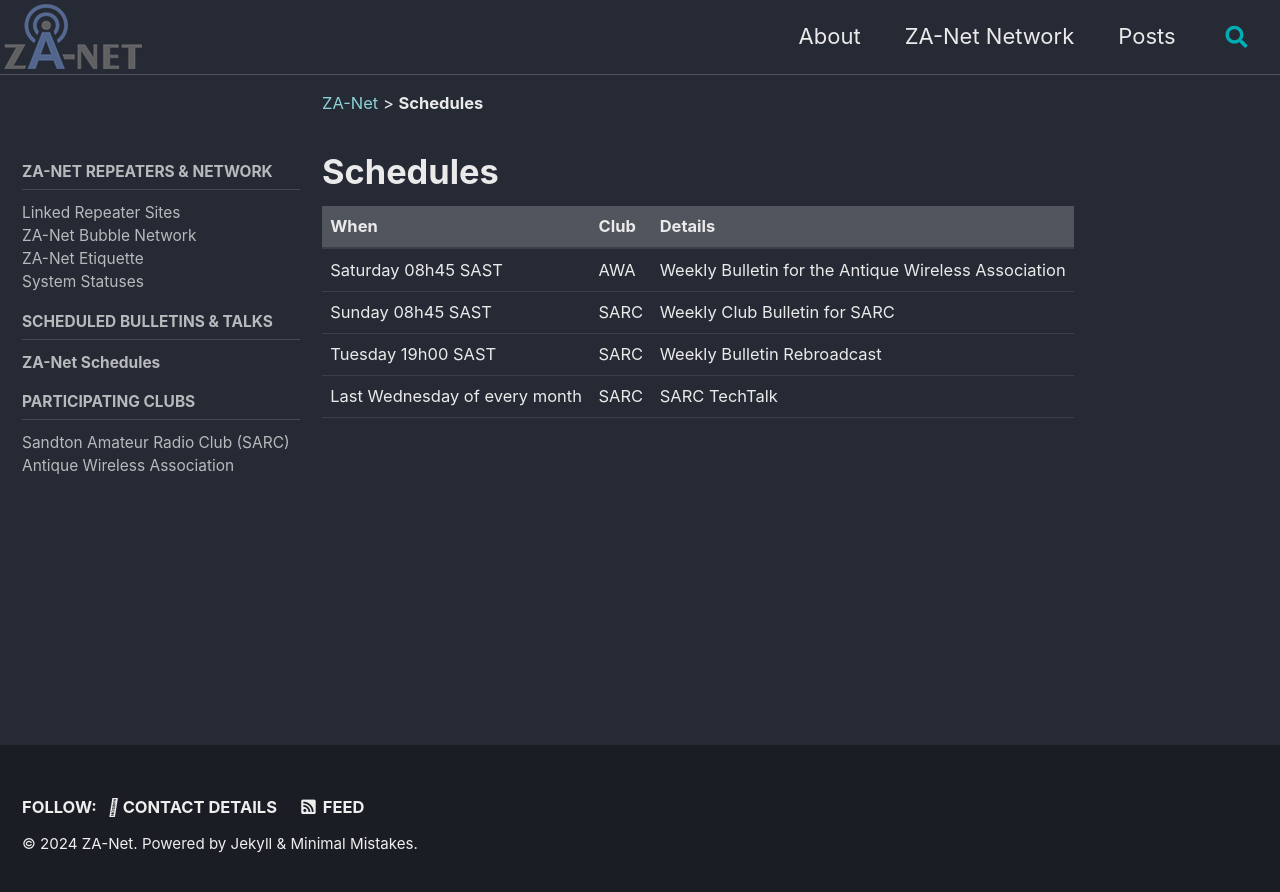
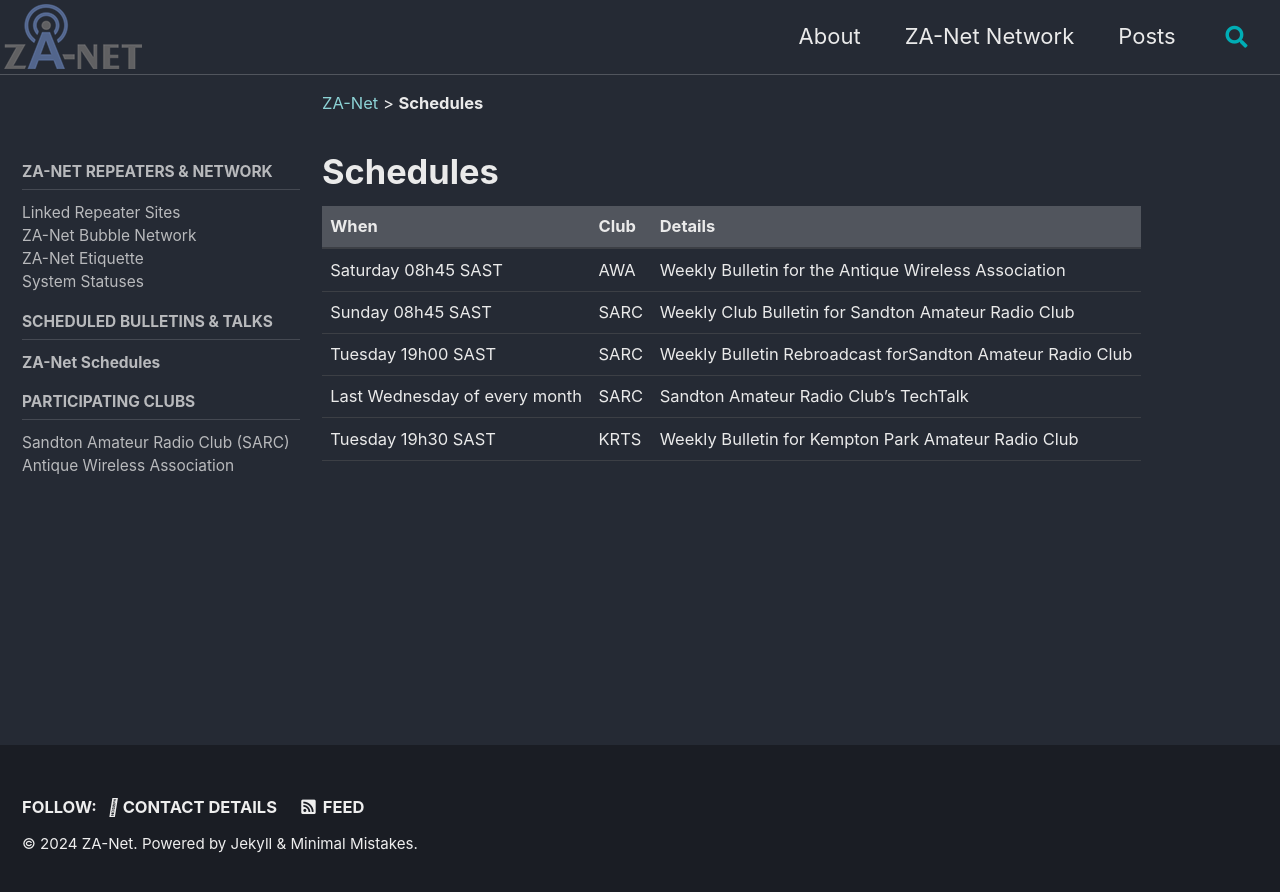
Before and after one commit to za-net/za-net.github.io, a Jekyll site: the page built from _pages/schedule.md, in a window 1280 px wide. Shown: the top 892 px of the page. Built offline with Jekyll 4.4.1, drawn with Linux system fonts in a browser that asks for light colours; cached includes are drawn as plain includes.

Commit message:
Added KRTS

```diff
--- a/_pages/schedule.md
+++ b/_pages/schedule.md
@@ -13,6 +13,7 @@
 | When    | Club | Details |
 | -------- | ------- | ------- |
 | Saturday 08h45 SAST | AWA | Weekly Bulletin for the Antique Wireless Association |
-| Sunday 08h45 SAST  | SARC    | Weekly Club Bulletin for SARC |
-| Tuesday 19h00 SAST | SARC     | Weekly Bulletin Rebroadcast|
-| Last Wednesday of every month  |   SARC  | SARC TechTalk |
+| Sunday 08h45 SAST  | SARC    | Weekly Club Bulletin for Sandton Amateur Radio Club |
+| Tuesday 19h00 SAST | SARC     | Weekly Bulletin Rebroadcast forSandton Amateur Radio Club|
+| Last Wednesday of every month  |   SARC  | Sandton Amateur Radio Club's TechTalk |
+| Tuesday 19h30 SAST | KRTS     | Weekly Bulletin for Kempton Park Amateur Radio Club |
```
Also changed, not shown: _pages/network.md (+2 -1 lines).
